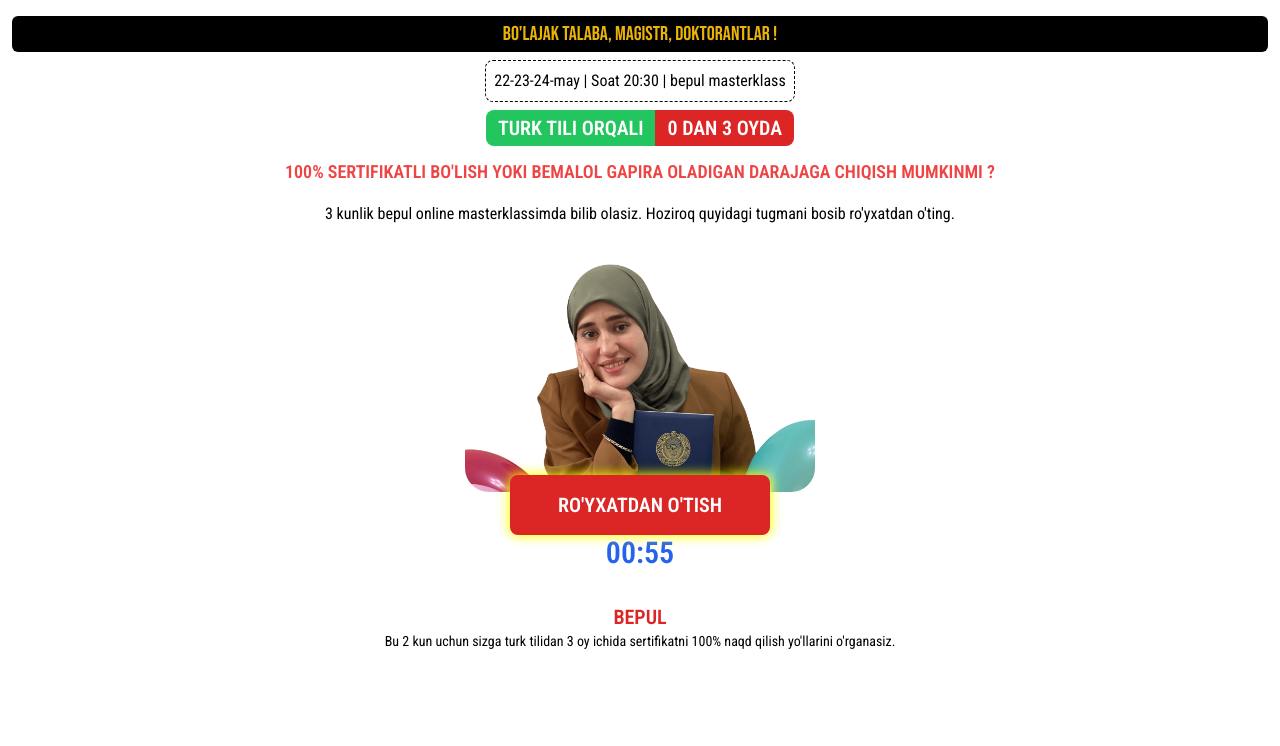
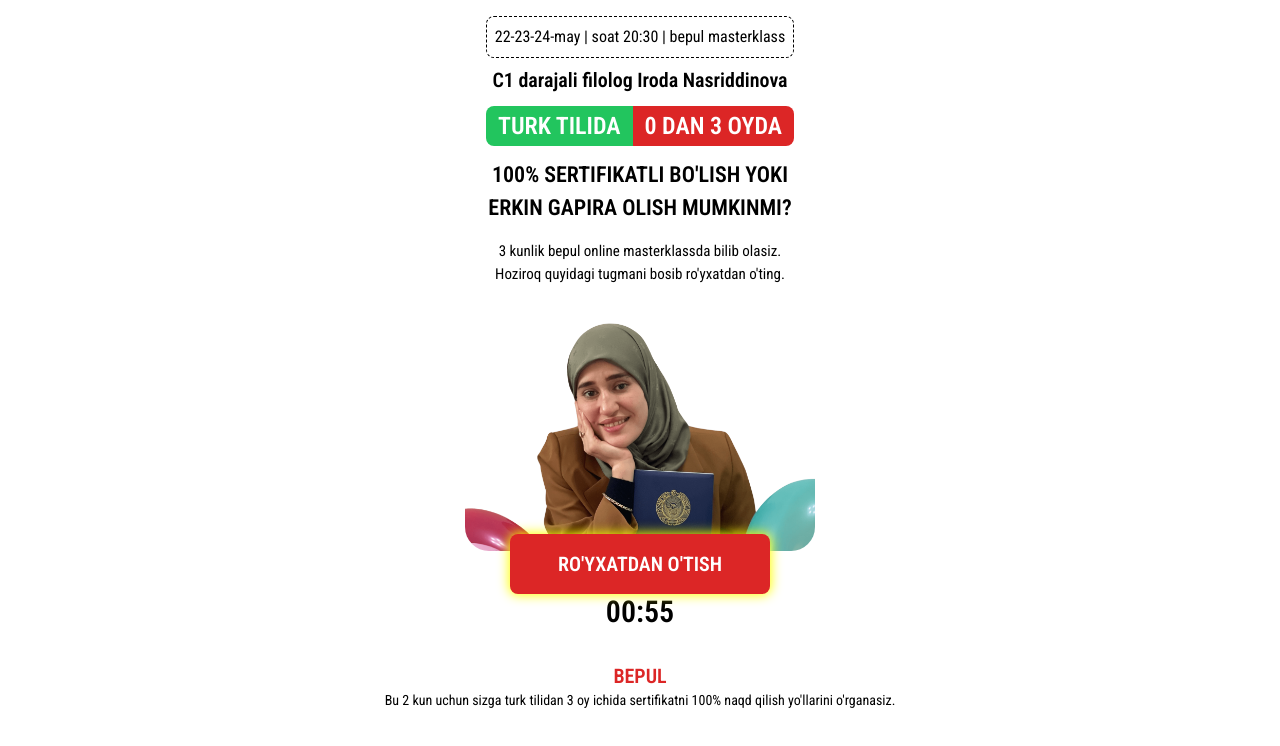
Before and after one commit to abdulazizjavascript/irodahoca, a React (Vite) app: page /masterclass/1 in a window 1280 px wide. Shown: the top 746 px of the page. Built offline with nearby package versions, Linux system fonts and the light colour scheme; a web font is replaced by a local one.

Commit message:
Build page 1

```diff
--- a/src/components/timer/index.jsx
+++ b/src/components/timer/index.jsx
@@ -25,7 +25,7 @@ export default function Timer( { minute } ) {
 
   return (
     <div className="flex flex-col items-center justify-center">
-      <div className="text-3xl font-bold mb-8 text-blue-600">{formatTime( timeLeft )}</div>
+      <div className="text-3xl font-bold mb-8">{formatTime( timeLeft )}</div>
     </div>
   );
 }
--- a/src/pages/masterclass/page-1/index.jsx
+++ b/src/pages/masterclass/page-1/index.jsx
@@ -13,19 +13,20 @@ export default function MasterclassPage1() {
   return (
     <div className="">
       <div className="container mx-auto px-3 pt-4 pb-8 text-center">
-        <div className='bg-black rounded-md py-1 mb-2'>
-          <h2 className='text-xl text-yellow-500 font-bebas'>Bo'lajak talaba, magistr, doktorantlar !</h2>
+        <div className="inline-block rounded-lg border border-black border-dashed px-2 py-2 mb-2">
+          22-23-24-may | soat 20:30 | bepul masterklass
         </div>
-        <div className="inline-block rounded-lg border border-black border-dashed px-2 py-2 mb-2">
-          22-23-24-may | Soat 20:30 | bepul masterklass
-        </div>
-        <h1 className="flex justify-center text-xl font-bold mb-3 text-white uppercase"><span className='px-3 rounded-tl-lg rounded-bl-lg py-1 bg-green-500'>Turk tili orqali</span> <span className='px-3 py-1 bg-red-600 rounded-tr-lg rounded-br-lg'>0 dan 3 oyda</span></h1>
+        <h3 className="text-xl font-bold mb-3">
+          C1 darajali filolog Iroda Nasriddinova
+        </h3>
+        <h1 className="flex justify-center text-2xl uppercase font-bold mb-3 text-white"><span className='px-3 rounded-tl-lg rounded-bl-lg py-1 bg-green-500'>Turk tilida</span> <span className='px-3 py-1 bg-red-600 rounded-tr-lg rounded-br-lg'>0 dan 3 oyda</span></h1>
         <div className="max-w-3xl mx-auto mb-2">
-          <h2 className="text-lg font-semibold mb-4 text-red-500 uppercase">
-            100% sertifikatli bo'lish yoki bemalol gapira oladigan darajaga chiqish mumkinmi ?
+          <h2 className="text-[22px] font-semibold mb-4 uppercase">
+            100% sertifikatli bo'lish yoki <br /> erkin gapira olish mumkinmi?
           </h2>
-          <p className="text-md mb-4">
-            3 kunlik bepul online masterklassimda bilib olasiz. Hoziroq quyidagi tugmani bosib ro'yxatdan o'ting.
+          <p className="text-[15px] mb-4">
+            3 kunlik bepul online masterklassda bilib olasiz. <br />
+            Hoziroq quyidagi tugmani bosib ro'yxatdan o'ting.
           </p>
         </div>
 
```
